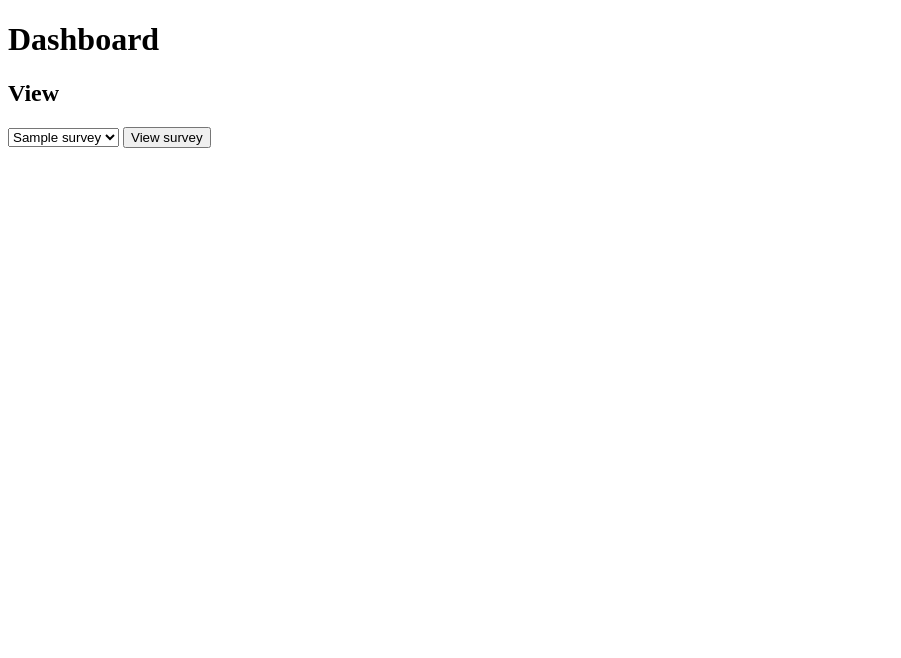
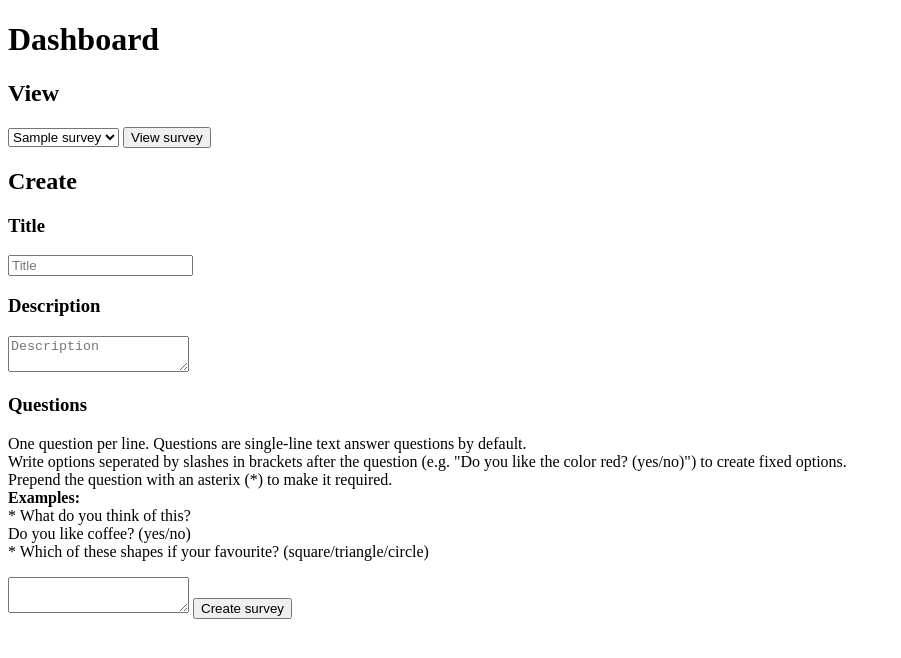
Before and after one commit to pal03377/flask-survey, a Flask app: template templates/dashboard/dashboard.html in a window 1280 px wide. Shown: the top 658 px of the page, without its empty margins (0-901 px from the left). Run offline with Flask 2, Linux system fonts and the light colour scheme; the template is opened without the code that fills it: most values are stand-ins (such as "Sample title", 1, 10 or a date in 2020).

Commit message:
survey creation

```diff
--- a/server.py
+++ b/server.py
@@ -101,7 +101,7 @@ def survey(slug):
         return survey_post(slug)
 
 
-@app.route("/dashboard", methods=["GET", "POST"])
+@app.route("/dashboard")
 @requires_auth
 def dashboard():
     if request.args.get("view"):
@@ -128,5 +128,54 @@ def dashboard():
     )
 
 
+def basic_slugify(title):
+    slug = ""
+    for s in title.lower().replace(" ", "-"):
+        if s in "abcdefghijklmnopqrstuvwxyz0123456789-_":
+            slug += s
+    return slug
+
+@app.route("/dashboard/create_survey", methods=["POST"])
+@requires_auth
+def create_survey():
+    title = request.form["title"]
+    slug = basic_slugify(title)
+    for s in title.lower().replace(" ", "-"):
+        if s in "abcdefghijklmnopqrstuvwxyz0123456789-_":
+            slug += s
+    description = request.form["description"]
+    questions = request.form["questions"]
+    questions_converted = []
+    for question in questions.split("\n"):
+        question = question.strip()
+        if question != "":
+            questions_converted.append({})
+            required = question[0] == "*"
+            if required:
+                question = question[1:]
+                question = question.strip()
+            q_type = "text-one-line"
+            if question[-1] == ")":
+                if "(" in question:
+                    q_type = "multiple-choice"
+                    options = question[question.rfind(
+                        "(")+1:question.rfind(")")].split("/")
+                    options = [option.strip() for option in options]
+                    options = list([{
+                        "value": basic_slugify(option),
+                        "name": option
+                    } for option in options])
+                    questions_converted[-1]["options"] = options
+                    question = question[:question.rfind("(")]
+            questions_converted[-1]["type"] = q_type
+            questions_converted[-1]["title"] = question
+            questions_converted[-1]["placeholder"] = question
+            questions_converted[-1]["name"] = basic_slugify(question)
+            questions_converted[-1]["required"] = required
+    question_json = json.dumps(questions_converted)
+    surveys.insert(dict(slug=slug, title=title, description=description, questions=question_json))
+    return "Successfully created."
+
+
 if __name__ == "__main__":
     app.run(port=5000, debug=True)
--- a/templates/dashboard/dashboard.html
+++ b/templates/dashboard/dashboard.html
@@ -10,13 +10,32 @@
     <h1>Dashboard</h1>
     <h2>View</h2>
     <form method="GET">
-        <select name="view">
+        <select name="view" required>
         {% for survey in surveys %}
             <option value="{{ survey['slug'] }}">{{ survey['title'] }}</option>
         {% endfor %}
         </select>
         <button type="submit">View survey</button>
     </form>
+    <h2>Create</h2>
+    <form action="/dashboard/create_survey" method="POST">
+        <h3>Title</h3>
+        <input type="text" placeholder="Title" name="title" required /><br />
+        <h3>Description</h3>
+        <textarea placeholder="Description" name="description" required></textarea>
+        <h3>Questions</h3>
+        <p>
+            One question per line. Questions are single-line text answer questions by default.<br />
+            Write options seperated by slashes in brackets after the question (e.g. "Do you like the color red? (yes/no)") to create fixed options.<br />
+            Prepend the question with an asterix (*) to make it required.<br />
+            <strong>Examples:</strong><br />
+            * What do you think of this?<br />
+            Do you like coffee? (yes/no)<br />
+            * Which of these shapes if your favourite? (square/triangle/circle)
+        </p>
+        <textarea name="questions" required></textarea>
+        <button type="submit">Create survey</button>
+    </form>
 </body>
 
 </html>
--- a/templates/elements/multiple-choice.html
+++ b/templates/elements/multiple-choice.html
@@ -1,6 +1,6 @@
 <select name="s_{{ question['name'] }}" {{ "required" if question["required"] else "" }}>
     <option value="" disabled selected>{{ question["placeholder"] }}</option>
     {% for option in question["options"] %}
-        <option value="{{ question['name'] }}_option{{ loop.index0 }}">{{ option }}</option>
+        <option value="{{ option['value'] }}">{{ option['name'] }}</option>
     {% endfor %}
 </select>
```
